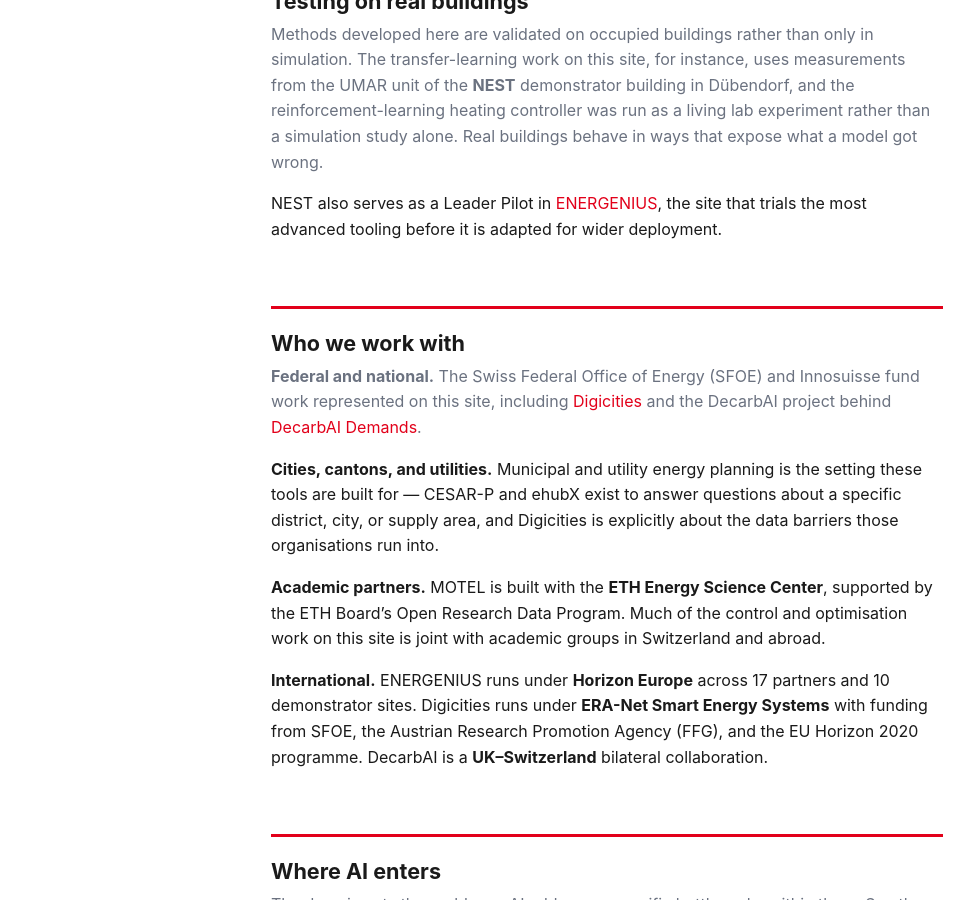
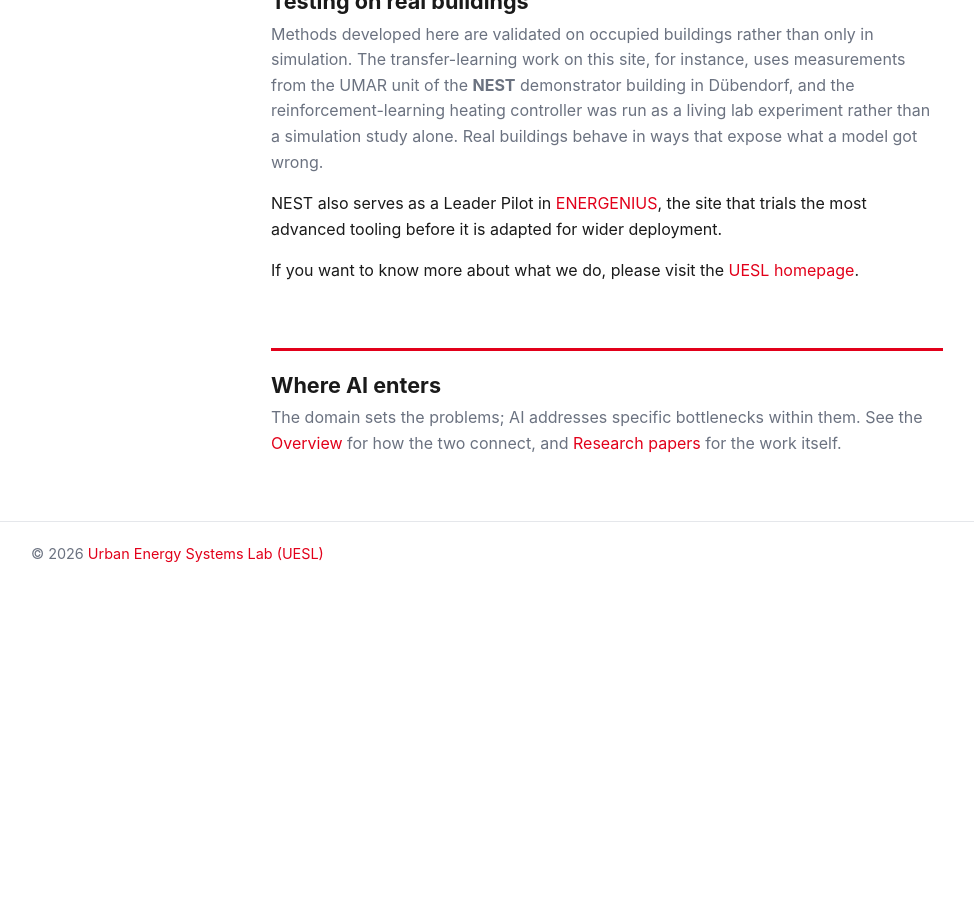
Before and after one commit to uesl-empa/energy-and-AI, a Jekyll site: the page built from docs/domain.md, in a window 1280 px wide and 900 px high, scrolled down 916 px. Shown: the whole window, without its empty margins (153-1127 px from the left). Built offline with Jekyll 4.4.1, drawn with Linux system fonts in a browser that asks for light colours; after the commit the page ends 1501 px from its top, so only the background shows below that.

Commit message:
Replace Who we work with section with a link to the UESL homepage
Co-Authored-By: Claude Sonnet 5 <noreply@anthropic.com>

```diff
--- a/docs/domain.md
+++ b/docs/domain.md
@@ -46,25 +46,8 @@ NEST also serves as a Leader Pilot in
 [ENERGENIUS]({{ '/docs/projects/' | relative_url }}), the site that trials the most advanced
 tooling before it is adapted for wider deployment.
 
-## Who we work with
-
-**Federal and national.** The Swiss Federal Office of Energy (SFOE) and Innosuisse fund work
-represented on this site, including [Digicities]({{ '/docs/projects/' | relative_url }}) and the
-DecarbAI project behind [DecarbAI Demands]({{ '/docs/projects/' | relative_url }}).
-
-**Cities, cantons, and utilities.** Municipal and utility energy planning is the setting these
-tools are built for — CESAR-P and ehubX exist to answer questions about a specific district,
-city, or supply area, and Digicities is explicitly about the data barriers those organisations
-run into.
-
-**Academic partners.** MOTEL is built with the **ETH Energy Science Center**, supported by the
-ETH Board's Open Research Data Program. Much of the control and optimisation work on this site
-is joint with academic groups in Switzerland and abroad.
-
-**International.** ENERGENIUS runs under **Horizon Europe** across 17 partners and 10
-demonstrator sites. Digicities runs under **ERA-Net Smart Energy Systems** with funding from
-SFOE, the Austrian Research Promotion Agency (FFG), and the EU Horizon 2020 programme. DecarbAI
-is a **UK–Switzerland** bilateral collaboration.
+If you want to know more about what we do, please visit the
+[UESL homepage](https://www.empa.ch/web/s313).
 
 ## Where AI enters
 
```
